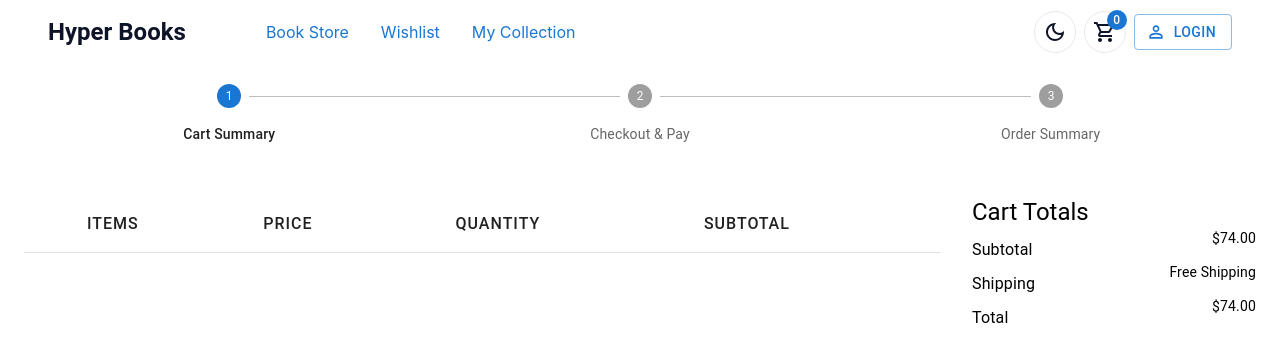
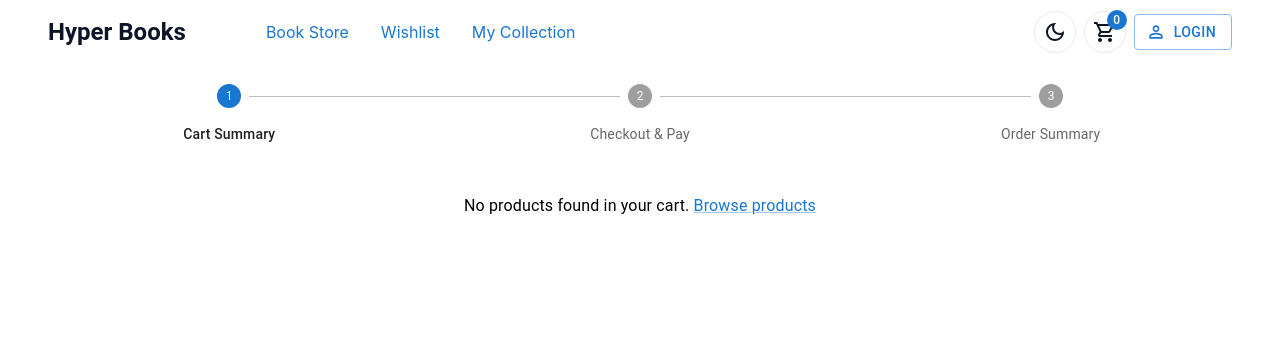
Before and after one commit to Jon-Felipe/hyperbooks, a React (Vite) app: page /cart in a window 1280 px wide. Shown: the top 362 px of the page. Built offline with nearby package versions, Linux system fonts and the light colour scheme.

Commit message:
empty cart check

```diff
--- a/src/components/CartSummary.tsx
+++ b/src/components/CartSummary.tsx
@@ -1,4 +1,5 @@
 import { useAppSelector } from '../utils/hooks';
+import { Link as RouterLink } from 'react-router-dom';
 
 // mui
 import Box from '@mui/material/Box';
@@ -12,6 +13,7 @@ import TableHead from '@mui/material/TableHead';
 import TableRow from '@mui/material/TableRow';
 import IconButton from '@mui/material/IconButton';
 import DeleteIcon from '@mui/icons-material/Delete';
+import Link from '@mui/material/Link';
 
 // extra
 import bookImg from '../assets/book2.jpg';
@@ -20,6 +22,21 @@ type Props = {};
 
 function CartSummary({}: Props) {
   const { cartItems } = useAppSelector((state) => state.cart);
+
+  if (cartItems.length == 0) {
+    return (
+      <Box
+        sx={{ display: 'flex', justifyContent: 'center', marginTop: '50px' }}
+      >
+        <Typography>
+          No products found in your cart.{' '}
+          <Link to='/' component={RouterLink}>
+            Browse products
+          </Link>
+        </Typography>
+      </Box>
+    );
+  }
 
   return (
     <Grid container spacing={4} sx={{ marginTop: '20px' }}>
```
